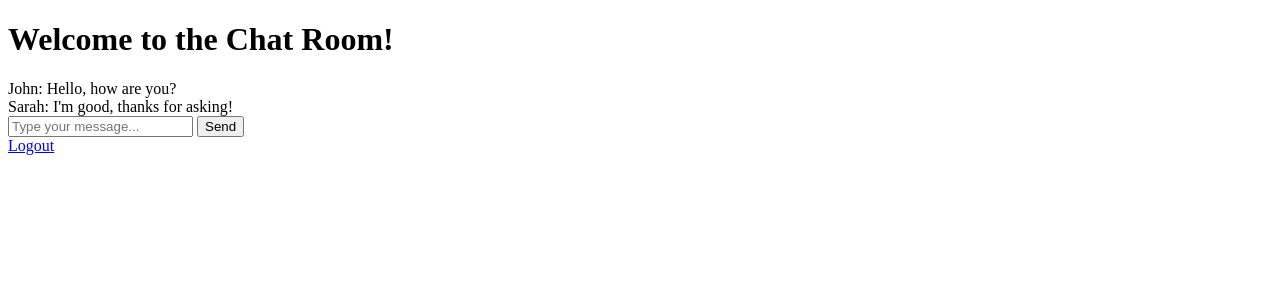
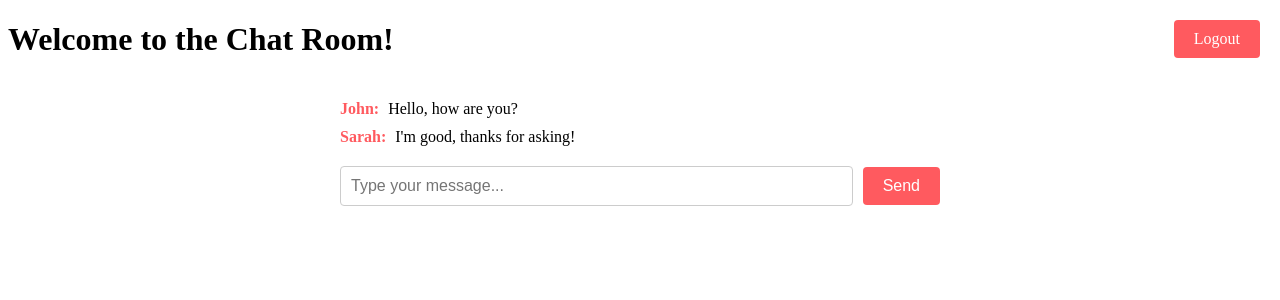
Before and after one commit to AnozieChibuike/webChatO, a Flask app: template app/templates/chat.html in a window 1280 px wide. Shown: the top 300 px of the page. Run offline with Flask 3, Linux system fonts and the light colour scheme; the template is opened without the code that fills it, so the values that code supplies are empty; some libraries are stand-ins or nearby versions.

Commit message:
Update chat.html

```diff
--- a/app/templates/chat.html
+++ b/app/templates/chat.html
@@ -4,7 +4,70 @@
     <title>WEBCHAT IO - CHAT</title>
     <script src="https://cdnjs.cloudflare.com/ajax/libs/socket.io/4.0.1/socket.io.js" integrity="sha512-q/dWJ3kcmjBLU4Qc47E4A9kTB4m3wuTY7vkFJDTZKjTs8jhyGQnaUrxa0Ytd0ssMZhbNua9hE+E7Qv1j+DyZwA==" crossorigin="anonymous"></script>
   <style>
-      /* Custom CSS styles for the chat interface */
+     /* Custom CSS styles for the chat interface */
+
+#chat-container {
+    max-width: 600px;
+    margin: 0 auto;
+    padding: 20px;
+}
+
+.message {
+    margin-bottom: 10px;
+}
+
+.username {
+    font-weight: bold;
+    color: #FF5A5F;
+}
+
+.text {
+    margin-left: 5px;
+}
+
+.chat-input {
+    display: flex;
+    align-items: center;
+    margin-top: 20px;
+}
+
+.chat-input input[type="text"] {
+    flex: 1;
+    padding: 10px;
+    font-size: 16px;
+    border-radius: 4px;
+    border: 1px solid #ccc;
+}
+
+.chat-input #send-btn {
+    margin-left: 10px;
+    padding: 10px 20px;
+    background-color: #FF5A5F;
+    color: #fff;
+    font-size: 16px;
+    border: none;
+    border-radius: 4px;
+    cursor: pointer;
+}
+
+.logout-btn {
+    position: absolute;
+    top: 20px;
+    right: 20px;
+    padding: 10px 20px;
+    background-color: #FF5A5F;
+    color: #fff;
+    font-size: 16px;
+    text-decoration: none;
+    border-radius: 4px;
+    transition: background-color 0.3s;
+}
+
+.logout-btn:hover {
+    background-color: #E5484D;
+}
+
+       /* Custom CSS styles for the chat interface */
   </style>
 </head>
 <body>
```
